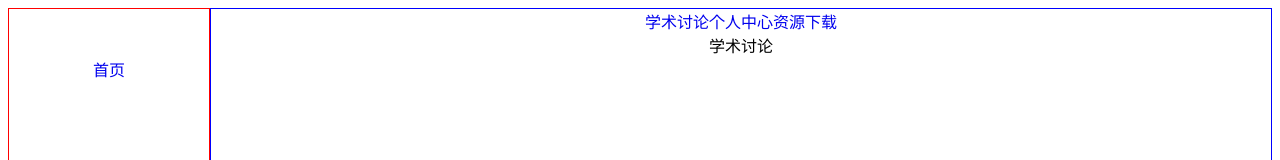
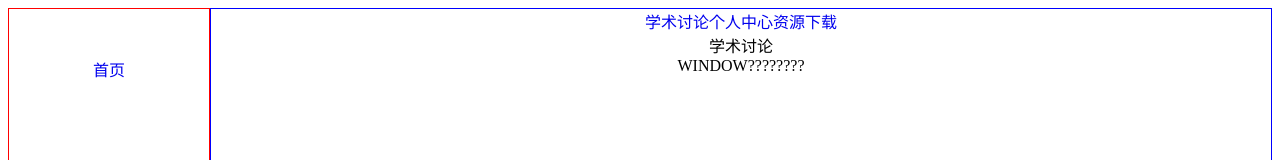
Before and after one commit to xudunyao/vue-router, a Vue app: page /activity/academic in a window 1280 px wide. Shown: the top 160 px of the page. Built offline with nearby package versions, Linux system fonts and the light colour scheme.

Commit message:
WINDOW第三次提交

```diff
--- a/src/components/Academic.vue
+++ b/src/components/Academic.vue
@@ -1,5 +1,6 @@
 <template>
     <div class="academic">
         学术讨论
+         <div>WINDOW????????</div>
     </div>
 </template>
```
